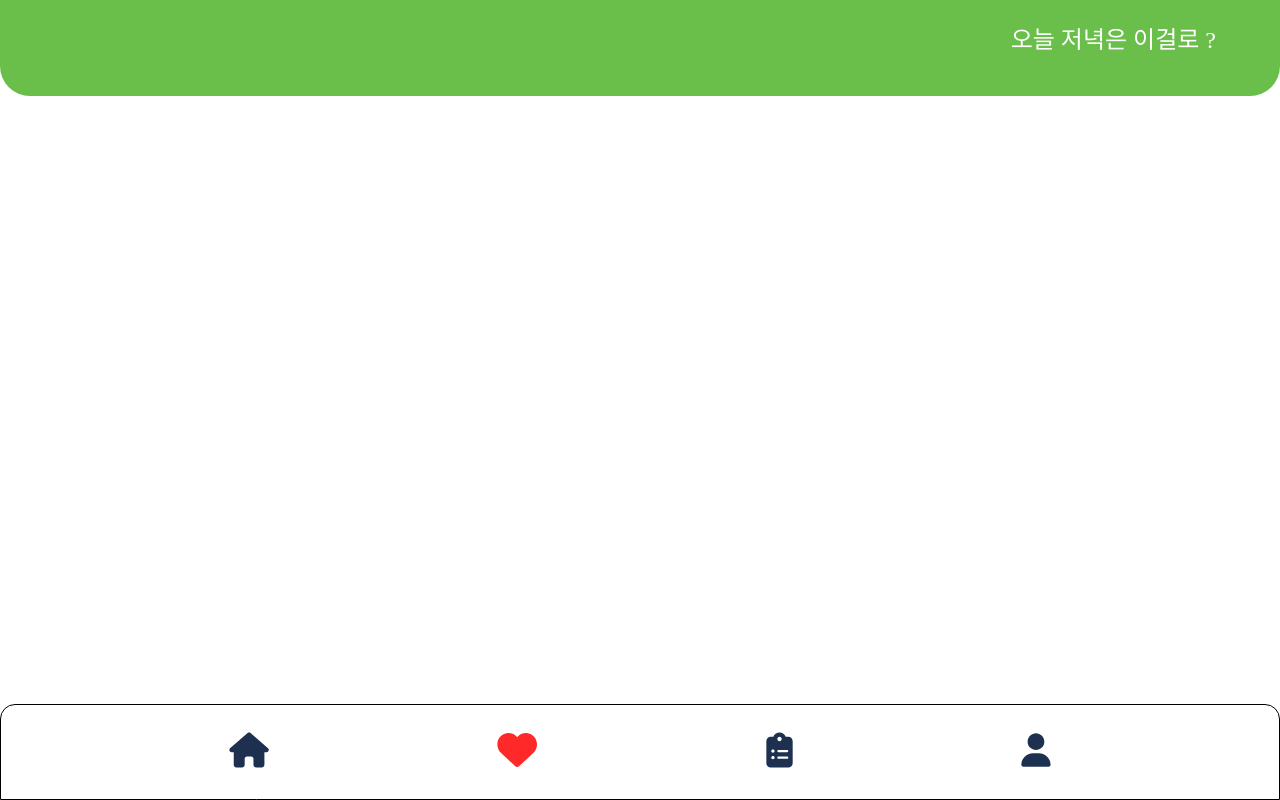
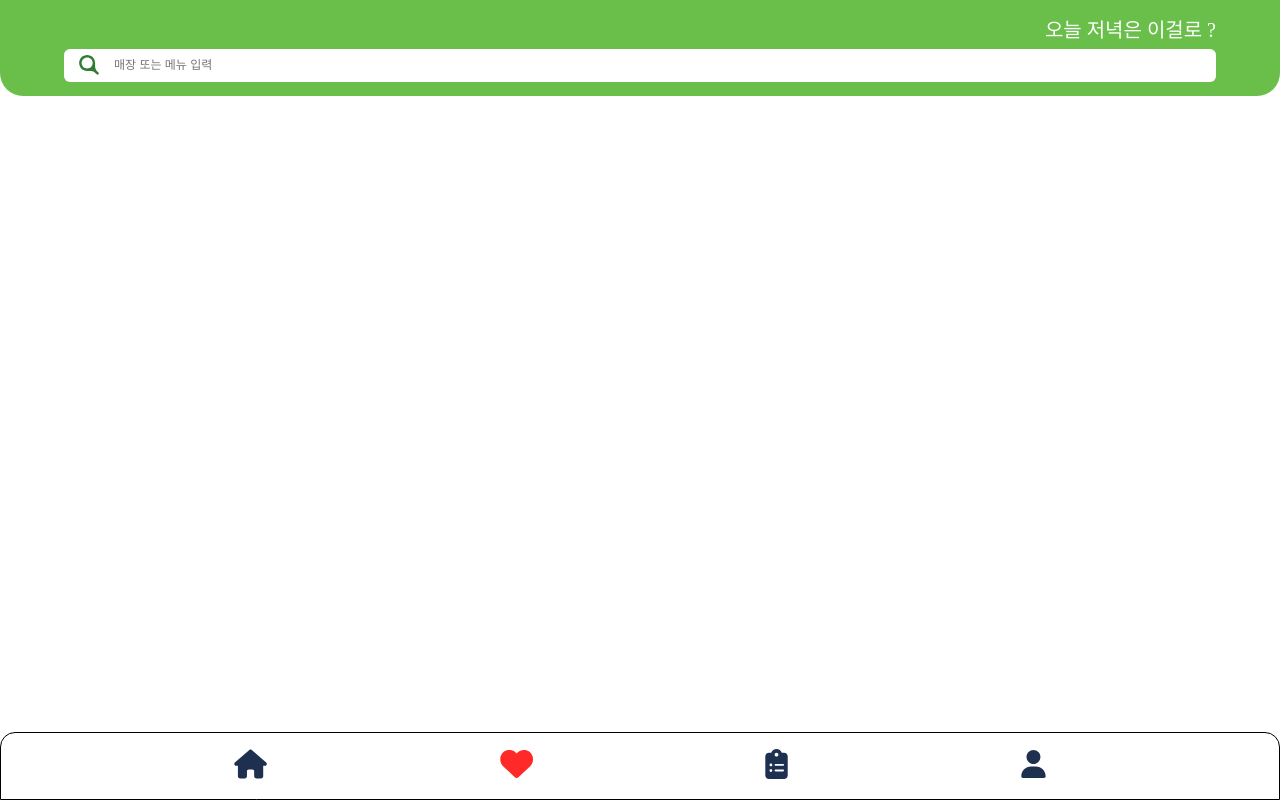
Before and after one commit to JungJihun1012/markectDemo-Frontend, a React (Vite) app: page /home in a window 1280 px wide. Built offline with nearby package versions, Linux system fonts and the light colour scheme; a web font is replaced by a local one.

Commit message:
feat: style 수정

```diff
--- a/src/components/header.tsx
+++ b/src/components/header.tsx
@@ -1,3 +1,4 @@
+/* eslint-disable @typescript-eslint/no-explicit-any */
 import styled from "styled-components"
 import { color } from "../shared/types/theme/Color";
 
@@ -5,8 +6,8 @@ const StyledHaeder = styled.header`
     position: fixed;
     top: 0;
     height: 12%;
-    border-bottom-left-radius: 30px;
-    border-bottom-right-radius: 30px;
+    border-bottom-left-radius: 23px;
+    border-bottom-right-radius: 23px;
     background-color: ${color.headerColor};
     width: 100%;
 `;
--- a/src/entities/user_action.ts
+++ b/src/entities/user_action.ts
@@ -1,4 +1,5 @@
 export const loginUser = (dataToSubmit: {email: string, password: string}) => {
+    // eslint-disable-next-line @typescript-eslint/no-explicit-any
     return async (dispatch: any) => {
         try {
             const res = await fetch(`http://localhost:3000/api/auth/login`, {
--- a/src/layout/BasicLayout.tsx
+++ b/src/layout/BasicLayout.tsx
@@ -3,6 +3,7 @@ import { Header } from "../components/header";
 import { BottomTab } from "../navigation/BottomTab";
 import { font } from "../shared/types/theme/Font";
 import { color } from "../shared/types/theme/Color";
+import { SearchIcon } from "../shared/ui/SearchIcon";
 
 const Text = {
     todayDinner: '오늘 저녁은 이걸로 ?'
@@ -11,23 +12,43 @@ const StyledContent = styled.div`
     width: 90%;
     margin: 0 auto;
     display: flex;
-    justify-content: end;
-    font-size: ${font.Title2};
-    margin-top: 20px;
+    flex-direction: column;
+    font-size: ${font.Title3};
+    margin-top: 12px;
+    line-height: 2.3rem;
+    > .label {
+        display: flex;
+        align-items: center;
+        background-color: ${color.white};
+        border-radius: 6px;
+        height: 33px;
+        padding: 0 0 0 10px;
+        > input[type="text"] {
+            font-size: 12px;
+            color: lightgray;
+            padding-left: 10px;
+        }
+    }
 `;
 
 const StyledText = styled.div`
+    text-align: right;
     font-family: 'GowunDodum-Regular';
     color: ${color.white};
 `;
 
 
+// eslint-disable-next-line @typescript-eslint/no-explicit-any
 const BasicLayout =({children}: any) => {
     return (
         <StyledLayout>
             <Header>
                 <StyledContent>
                     <StyledText>{Text.todayDinner }</StyledText>
+                    <label className="label">
+                        <SearchIcon/>
+                        <input type="text" placeholder="매장 또는 메뉴 입력"></input>
+                    </label>
                 </StyledContent>
             </Header>
             <main>
--- a/src/navigation/BottomTab.tsx
+++ b/src/navigation/BottomTab.tsx
@@ -28,7 +28,7 @@ export const BottomTab = () => {
 const Container = styled.div`
     background-color: rgba(255, 255, 255, 1);
     width: 100%;
-    height: 12%;
+    height: 8.5%;
     display: flex;
     align-items: center;
     justify-content: space-evenly;
--- a/src/shared/ui/HeartIcon.tsx
+++ b/src/shared/ui/HeartIcon.tsx
@@ -1,6 +1,6 @@
 export const HeartIcon = () => {
     return (
-        <svg width="40" height="60" viewBox="0 0 85 73" fill="none" xmlns="http://www.w3.org/2000/svg">
+        <svg width="33" height="40" viewBox="0 0 85 73" fill="none" xmlns="http://www.w3.org/2000/svg">
             <path d="M8.61398 42.8664L38.3283 70.6075C39.5616 71.7586 41.1896 72.3999 42.8833 72.3999C44.577 72.3999 46.205 71.7586 47.4383 70.6075L77.1527 42.8664C82.1516 38.2128 84.98 31.6845 84.98 24.8602V23.9065C84.98 12.4121 76.6758 2.61148 65.3458 0.720413C57.8474 -0.529332 50.2174 1.92083 44.8566 7.28158L42.8833 9.25486L40.91 7.28158C35.5493 1.92083 27.9193 -0.529332 20.4208 0.720413C9.09085 2.61148 0.786621 12.4121 0.786621 23.9065V24.8602C0.786621 31.6845 3.61499 38.2128 8.61398 42.8664Z" fill="#FF2929" />
         </svg>
     )
--- a/src/shared/ui/HomeIcon.tsx
+++ b/src/shared/ui/HomeIcon.tsx
@@ -1,7 +1,7 @@
 export const HomeIcon = () => {
     return (
         <>
-            <svg width="40" height="60" viewBox="0 0 89 78" fill="none" xmlns="http://www.w3.org/2000/svg">
+            <svg width="33" height="40" viewBox="0 0 89 78" fill="none" xmlns="http://www.w3.org/2000/svg">
                 <path d="M88.5062 38.9238C88.5062 41.666 86.221 43.8141 83.6312 43.8141H78.7562L78.8628 68.2195C78.8628 68.6309 78.8323 69.0422 78.7866 69.4535V71.9062C78.7866 75.273 76.0597 78 72.6929 78H70.2554C70.0878 78 69.9202 78 69.7526 77.9848C69.5394 78 69.3261 78 69.1128 78H64.1616H60.5054C57.1386 78 54.4116 75.273 54.4116 71.9062V68.25V58.5C54.4116 55.8035 52.2331 53.625 49.5366 53.625H39.7866C37.0901 53.625 34.9116 55.8035 34.9116 58.5V68.25V71.9062C34.9116 75.273 32.1847 78 28.8179 78H25.1616H20.3019C20.0733 78 19.8448 77.9848 19.6163 77.9695C19.4335 77.9848 19.2507 78 19.0679 78H16.6304C13.2636 78 10.5366 75.273 10.5366 71.9062V54.8438C10.5366 54.7066 10.5366 54.5543 10.5519 54.4172V43.8141H5.66162C2.91943 43.8141 0.786621 41.6813 0.786621 38.9238C0.786621 37.5527 1.24365 36.334 2.31006 35.2676L41.371 1.21875C42.4374 0.152344 43.6562 0 44.7226 0C45.789 0 47.0077 0.304688 47.9218 1.06641L86.8304 35.2676C88.0491 36.334 88.6585 37.5527 88.5062 38.9238Z" fill="#1E3050" />
             </svg>
         </>
--- a/src/shared/ui/SearchIcon.tsx
+++ b/src/shared/ui/SearchIcon.tsx
@@ -1,6 +1,6 @@
 export const SearchIcon = () => {
     return (
-        <svg width="61" height="61" viewBox="0 0 61 61" fill="none" xmlns="http://www.w3.org/2000/svg">
+        <svg width="30" height="20" viewBox="0 0 61 61" fill="none" xmlns="http://www.w3.org/2000/svg">
             <path d="M49.2407 24.3831C49.2407 24.9494 49.2213 25.5112 49.1832 26.0678C48.6453 33.9307 48.6595 42.8689 54.2308 48.4435L59.3896 53.6054C60.8545 55.0701 60.8545 57.4486 59.3896 58.9132C57.9247 60.3779 55.5457 60.3779 54.0807 58.9132L48.9445 53.7739C43.3633 48.1895 34.3989 48.1729 26.5212 48.6994C25.9737 48.736 25.4213 48.7546 24.8645 48.7546C11.399 48.7546 0.488281 37.846 0.488281 24.3831C0.488281 10.9203 11.399 0.0117188 24.8645 0.0117188C38.33 0.0117188 49.2407 10.9203 49.2407 24.3831ZM24.8645 41.2557C27.0806 41.2557 29.2751 40.8193 31.3226 39.9713C33.37 39.1234 35.2304 37.8806 36.7975 36.3138C38.3645 34.7471 39.6076 32.8871 40.4557 30.84C41.3038 28.7929 41.7403 26.5989 41.7403 24.3831C41.7403 22.1674 41.3038 19.9734 40.4557 17.9263C39.6076 15.8792 38.3645 14.0192 36.7975 12.4525C35.2304 10.8857 33.37 9.64289 31.3226 8.79496C29.2751 7.94704 27.0806 7.51062 24.8645 7.51062C22.6483 7.51062 20.4538 7.94704 18.4064 8.79496C16.3589 9.64289 14.4985 10.8857 12.9315 12.4525C11.3644 14.0192 10.1213 15.8792 9.27324 17.9263C8.42515 19.9734 7.98865 22.1674 7.98865 24.3831C7.98865 26.5989 8.42515 28.7929 9.27324 30.84C10.1213 32.8871 11.3644 34.7471 12.9315 36.3138C14.4985 37.8806 16.3589 39.1234 18.4064 39.9713C20.4538 40.8193 22.6483 41.2557 24.8645 41.2557Z" fill="#2E7D32" />
         </svg>
     )
--- a/src/shared/ui/UserIcon.tsx
+++ b/src/shared/ui/UserIcon.tsx
@@ -1,6 +1,6 @@
 export const UserIcon = () => {
     return (
-        <svg width="30" height="40" viewBox="0 0 70 78" fill="none" xmlns="http://www.w3.org/2000/svg">
+        <svg width="25" height="40" viewBox="0 0 70 78" fill="none" xmlns="http://www.w3.org/2000/svg">
             <path d="M34.9116 39C40.0833 39 45.0432 36.9455 48.7002 33.2886C52.3572 29.6316 54.4116 24.6717 54.4116 19.5C54.4116 14.3283 52.3572 9.36838 48.7002 5.71142C45.0432 2.05446 40.0833 0 34.9116 0C29.7399 0 24.78 2.05446 21.123 5.71142C17.4661 9.36838 15.4116 14.3283 15.4116 19.5C15.4116 24.6717 17.4661 29.6316 21.123 33.2886C24.78 36.9455 29.7399 39 34.9116 39ZM27.9495 46.3125C12.9437 46.3125 0.786621 58.4695 0.786621 73.4754C0.786621 75.9738 2.81279 78 5.31123 78H64.512C67.0104 78 69.0366 75.9738 69.0366 73.4754C69.0366 58.4695 56.8796 46.3125 41.8737 46.3125H27.9495Z" fill="#1E3050" />
         </svg>
     )
```
Also changed, not shown: src/shared/ui/OrderIcon.tsx (+1 -1 lines).
